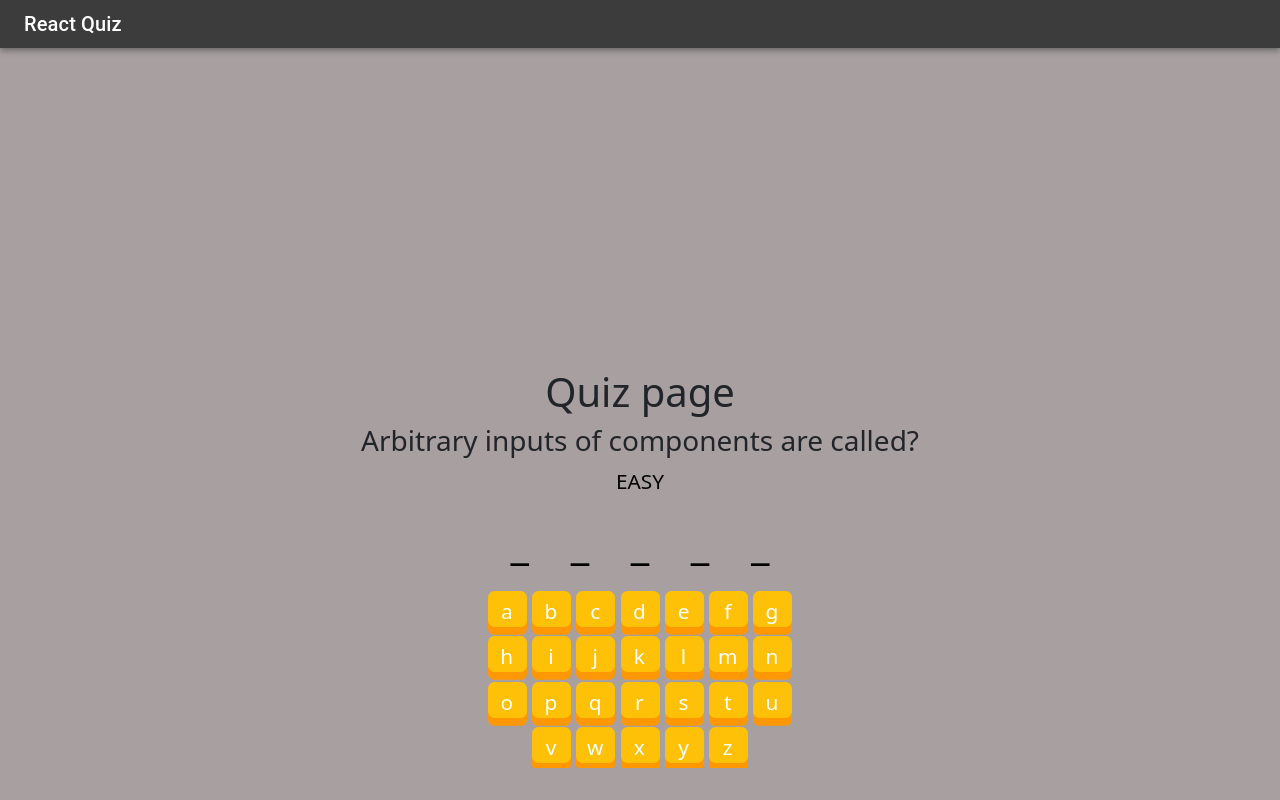
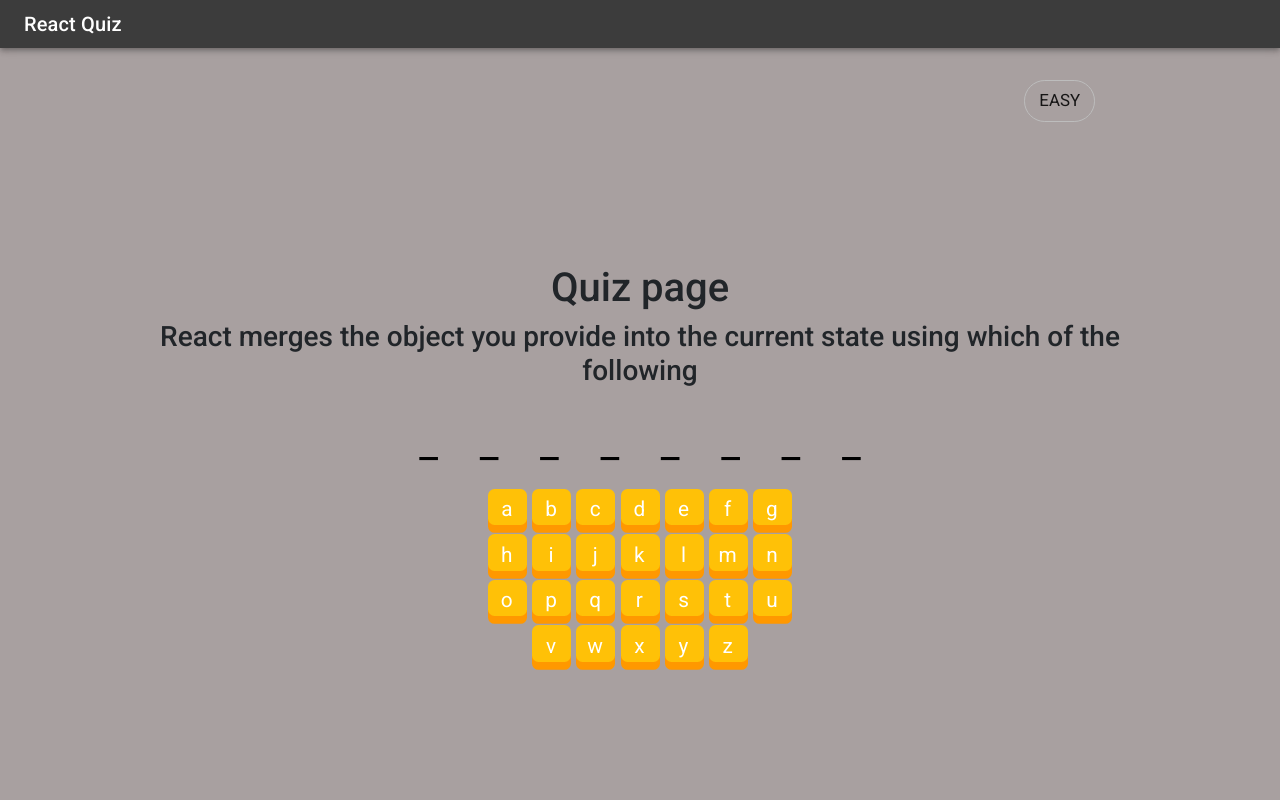
Before and after one commit to J4Web/quiz-app, a React (Create React App) app: page /quiz in a window 1280 px wide. Built offline with nearby package versions, Linux system fonts and the light colour scheme.

Commit message:
fixing the levels styles

```diff
--- a/public/index.html
+++ b/public/index.html
@@ -22,8 +22,16 @@
 
       Unlike "/favicon.ico" or "favicon.ico", "%PUBLIC_URL%/favicon.ico" will
       work correctly both with client-side routing and a non-root public URL.
+
       Learn how to configure a non-root public URL by running `npm run build`.
     -->
+
+    <link rel="preconnect" href="https://fonts.googleapis.com" />
+    <link rel="preconnect" href="https://fonts.gstatic.com" crossorigin />
+    <link
+      href="https://fonts.googleapis.com/css2?family=Roboto:wght@400;500;700&family=Rubik:wght@300;400;700&family=Slabo+27px&display=swap"
+      rel="stylesheet"
+    />
     <title>React App</title>
   </head>
   <body>
--- a/src/App.css
+++ b/src/App.css
@@ -7,4 +7,6 @@
 .App {
   background: rgb(168, 160, 160);
   height: 100vh;
+  font-family: "Roboto", "sans-serif";
+  font-weight: 400;
 }
--- /dev/null
+++ b/src/Combine.css
@@ -0,0 +1,35 @@
+.quiz {
+  display: flex;
+  justify-content: center;
+  align-items: center;
+  /* background: #000; */
+  font-family: "Roboto", "sans-serif";
+  font-weight: 400;
+  margin-left: 10%;
+  margin-right: 10%;
+}
+.btn {
+  border: none;
+  font-family: inherit;
+  font-size: 1rem;
+  cursor: pointer;
+  width: 30px;
+  margin: 5px 2px 2px 2px;
+  letter-spacing: 1px;
+  outline: none;
+  background: #ffc107;
+  color: #fff;
+  box-shadow: 0 6px #ff9800;
+  border-radius: 5px;
+  padding-top: 4px;
+}
+
+.btn:hover {
+  background-color: #ff9800;
+}
+
+.btn:disabled {
+  background: #bdbdbd;
+  color: #eeeeee;
+  box-shadow: 0 6px #9e9e9e;
+}
--- a/src/Combine.jsx
+++ b/src/Combine.jsx
@@ -3,7 +3,9 @@ import Quiz from "./Quiz";
 import Keyboard from "./Keyboard";
 import PickRandomQuestion from "./Data";
 import WithRoutes from "./WithRoutes";
-import { NavLink } from "react-router-dom";
+import MyButton from "./MyButton";
+import ArrowForwardIosIcon from "@mui/icons-material/ArrowForwardIos";
+import "./Combine.css";
 class Combine extends Component {
   constructor(props) {
     super(props);
@@ -25,22 +27,28 @@ class Combine extends Component {
     this.setState({ ques: PickRandomQuestion() });
   }
   handleClick() {
-    // location.reload();
-    console.log("end");
+    window.history.back();
   }
   render() {
     return (
-      <div>
+      <div className="quiz">
         {this.state.exist ? (
           <Quiz
             question={this.state.ques}
+            q={this.state.ques.question}
+            a={this.state.ques.answers}
             click={this.check}
             destroy={this.destroy}
           />
         ) : (
-          <div>
+          <div className="end-quiz">
             <h1>Congratulations! You passed the quiz...</h1>
-            <button onClick={this.handleClick}>Retake!</button>
+            <MyButton
+              onClick={this.handleClick}
+              text="Retake!"
+              bck="#FF9800"
+              color="#fff"
+            />
           </div>
         )}
       </div>
--- a/src/Data.js
+++ b/src/Data.js
@@ -2,7 +2,7 @@ const data = [
   {
     question:
       "We can go for keys when there is possibility that our user could change the data?",
-    answers: "Keys",
+    answers: "keys",
   },
 
   {
@@ -35,7 +35,7 @@ const data = [
 ];
 
 function PickRandomQuestion() {
-  const random = Math.floor(Math.random() * data.length) + 1;
+  const random = Math.floor(Math.random() * data.length);
   return data[random];
 }
 export { data };
--- a/src/Keyboard.css
+++ b/src/Keyboard.css
@@ -3,6 +3,11 @@
   color: black;
   text-align: center;
   zoom: 1.3;
+  display: flex;
+  justify-content: content;
+  align-items: center;
+  flex-direction: column;
+  text-align: center;
 }
 
 .Hangman img {
@@ -70,3 +75,16 @@
   width: 100%;
   box-shadow: 0 0px rgb(189, 189, 211);
 }
+
+#btn {
+  margin-top: 7%;
+  width: 50%;
+  padding: 6px;
+  text-align: center;
+}
+
+.level {
+  position: absolute;
+  top: 10%;
+  left: 80%;
+}
--- a/src/Keyboard.jsx
+++ b/src/Keyboard.jsx
@@ -2,6 +2,9 @@ import React, { Component } from "react";
 import "./Keyboard.css";
 import { NavLink } from "react-router-dom";
 import level from "./Level";
+import ArrowForwardIosIcon from "@mui/icons-material/ArrowForwardIos";
+import RestartAltIcon from "@mui/icons-material/RestartAlt";
+import Chip from "@mui/material/Chip";
 export default class Keyboard extends Component {
   static defaultProps = {
     maxWrong: 3,
@@ -80,12 +83,12 @@ export default class Keyboard extends Component {
             this.generateButtons()
           ) : (
             <button
-              id="restart-game"
+              id="btn"
               onClick={
                 gameWon ? this.handleNextQuestion : this.handleRestartGame
               }
             >
-              {gameWon ? "Next" : "Restart"}
+              {gameWon ? <ArrowForwardIosIcon /> : <RestartAltIcon />}
             </button>
           )}
         </p>
--- a/src/Level.jsx
+++ b/src/Level.jsx
@@ -1,7 +1,10 @@
+import Chip from "@mui/material/Chip";
 function Level(level) {
-  if (level <= 1) return "EASY";
-  else if (level >= 1 && level <= 2) return "MEDIUM";
-  else if (level >= 2 && level <= 3) return "HARD";
+  if (level <= 1) return <Chip label="EASY" variant="outlined" />;
+  else if (level >= 1 && level <= 2)
+    return <Chip label="MEDIUM" variant="outlined" />;
+  else if (level >= 2 && level <= 3)
+    return <Chip label="HARD" variant="outlined" />;
 }
 
 export default Level;
--- a/src/PopUp.css
+++ b/src/PopUp.css
@@ -1,6 +1,31 @@
 .popup-container {
+  margin-top: -12.5em;
+  height: -100vh;
+  overflow: hidden;
+}
+.container {
   display: flex;
+  align-items: center;
+  /* display: flex;
   justify-content: center;
   align-items: center;
-  background: #000;
+  text-align: center; */
+  /* background: #000; */
+  /* transform: translate(-50%, -50%); */
+  /* align-self: center; */
+  /* margin: 2em; */
+  max-width: 55%;
+  /* position: absolute;
+  left: 0;
+  right: 0; */
+  /* border-top: 1px solid #000; */
+  /* margin: auto; */
 }
+
+@media only screen and (max-width: 600px) {
+  .container {
+    max-width: 90%;
+    margin-left: 25.4px;
+    margin-top: 21%;
+  }
+}
--- a/src/PopUp.jsx
+++ b/src/PopUp.jsx
@@ -2,6 +2,7 @@ import React, { Component } from "react";
 import MyButton from "./MyButton";
 import Fade from "react-reveal/Fade";
 // import { useNavigate } from "react-router-dom";
+import "./PopUp.css";
 
 class Popup extends Component {
   constructor(props) {
@@ -56,6 +57,19 @@ class Popup extends Component {
     let { style } = this.props;
 
     return (
+      // <Fade delay={500}>
+      //   <div className="popup-container" style={style}>
+      //     <div className="container">
+      //       <div className="ml-5 col-md-10 col-10">
+      //         <div className="popup">
+      //           <h1>{title}</h1>
+      //           <p dangerouslySetInnerHTML={this.createMarkup(text)} />
+      //           <button onClick={this.popupHandle}>START THE QUIZ!</button>
+      //         </div>
+      //       </div>
+      //     </div>
+      //   </div>
+      // </Fade>
       <Fade delay={500}>
         <div className="popup-container" style={style}>
           <div className="container">
@@ -63,7 +77,9 @@ class Popup extends Component {
               <div className="popup">
                 <h1>{title}</h1>
                 <p dangerouslySetInnerHTML={this.createMarkup(text)} />
-                <button onClick={this.popupHandle}>START THE QUIZ!</button>
+                <span onClick={this.popupHandle}>
+                  <MyButton text={buttonText} bck="#FF9800" color="#fff" />
+                </span>
               </div>
             </div>
           </div>
--- a/src/Quiz.css
+++ b/src/Quiz.css
@@ -1,6 +1,11 @@
 .quiz-container {
   height: 90vh;
+  display: flex;
+  justify-content: center;
+  align-items: center;
   overflow: hidden;
+  flex-direction: column;
+  text-align: center;
 }
 
 .content {
@@ -8,6 +13,6 @@
   justify-content: center;
   align-items: center;
   flex-direction: column;
-  margin-top: 20em;
+  margin-top: 13%;
   overflow: hidden;
 }
--- a/src/Quiz.jsx
+++ b/src/Quiz.jsx
@@ -3,19 +3,18 @@ import Keyboard from "./Keyboard";
 import "./Quiz.css";
 class Quiz extends Component {
   render() {
-    const { question } = this.props.question;
-    const q = this.props.question;
+    const { q } = this.props;
     return (
       <div className="quiz-container">
         <div className="content">
           <h1>Quiz page</h1>
-          <h3>{question}</h3>
-          <Keyboard
-            ans={q}
-            check={this.props.click}
-            destroy={this.props.destroy}
-          />
+          <h3>{q}</h3>
         </div>
+        <Keyboard
+          ans={this.props.question}
+          check={this.props.click}
+          destroy={this.props.destroy}
+        />
       </div>
     );
   }
```
